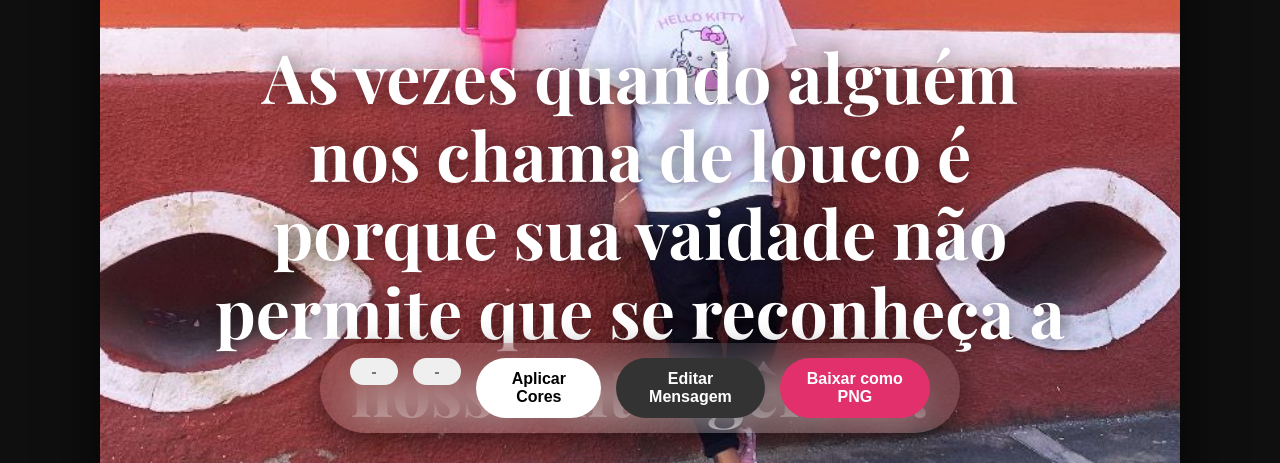
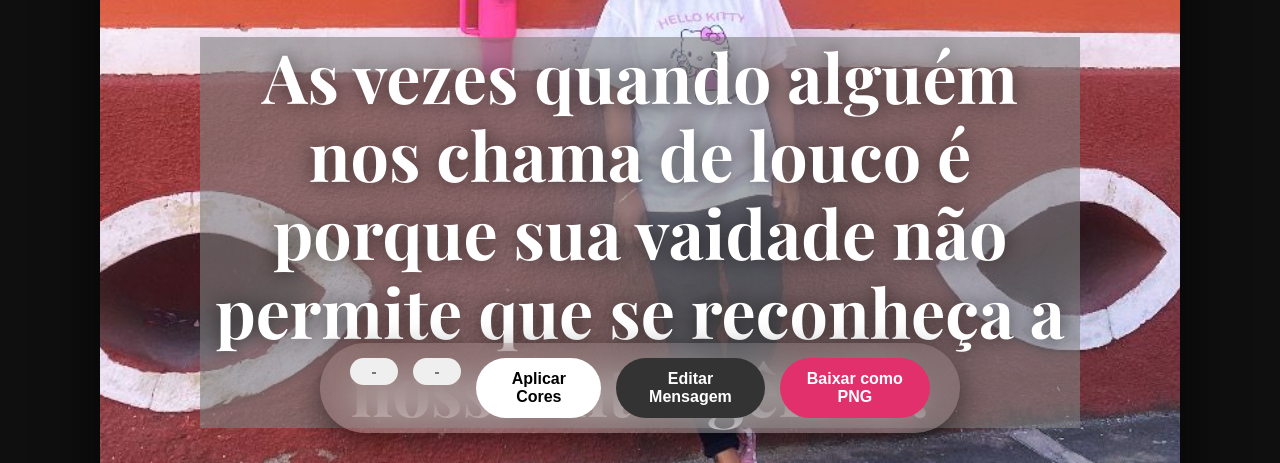
Before and after one commit to kingwederson/postmaker, a plain HTML site: page duyane/index.html in a window 1280 px wide. Shown: the part 337-800 px from the top of the page. Drawn offline with nearby package versions, Linux system fonts and the light colour scheme.

Commit message:
Add files via upload

```diff
--- a/duyane/index.html
+++ b/duyane/index.html
@@ -79,6 +79,7 @@
       line-height: 1.15;
       font-weight: 700;
       margin-bottom: 60px;
+      backdrop-filter: invert(30%);
       text-shadow: 0 0px 20px rgba(0,0,0,0.6);
     }
 
```
